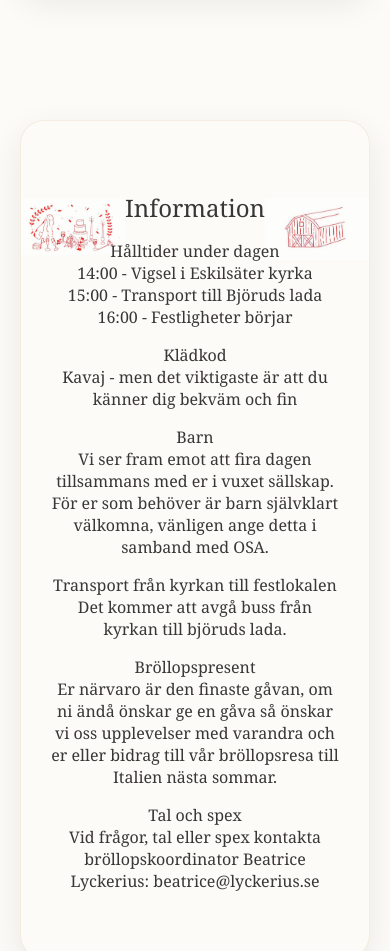
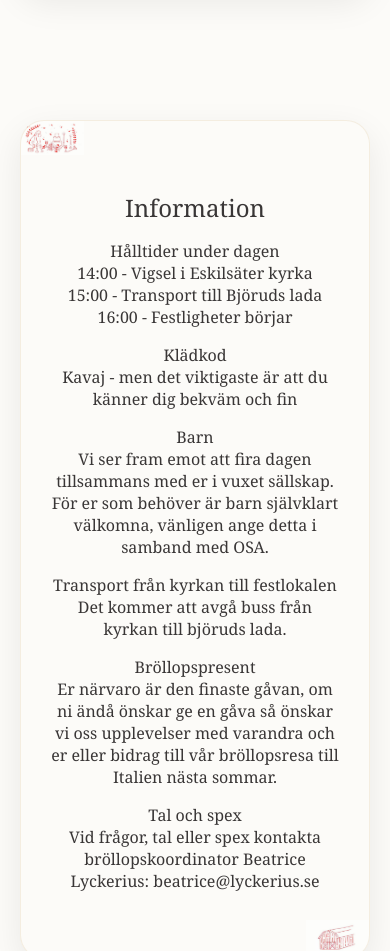
Before and after one commit to Mack10599/Inbjudan, a plain HTML site: page index.html in a window 390 px wide. Shown: the part 1180-2131 px from the top of the page. Drawn offline with nearby package versions, Linux system fonts and the light colour scheme.

Commit message:
Add files via upload

```diff
--- a/style.css
+++ b/style.css
@@ -132,3 +132,10 @@ html {
   background-position: left 10%, right 10%;
   background-repeat: no-repeat, no-repeat;
 }
+
+@media (max-width: 768px) {
+  .page {
+    background-size: 18% auto, 18% auto;
+    background-position: left top, right bottom;
+  }
+}
```
